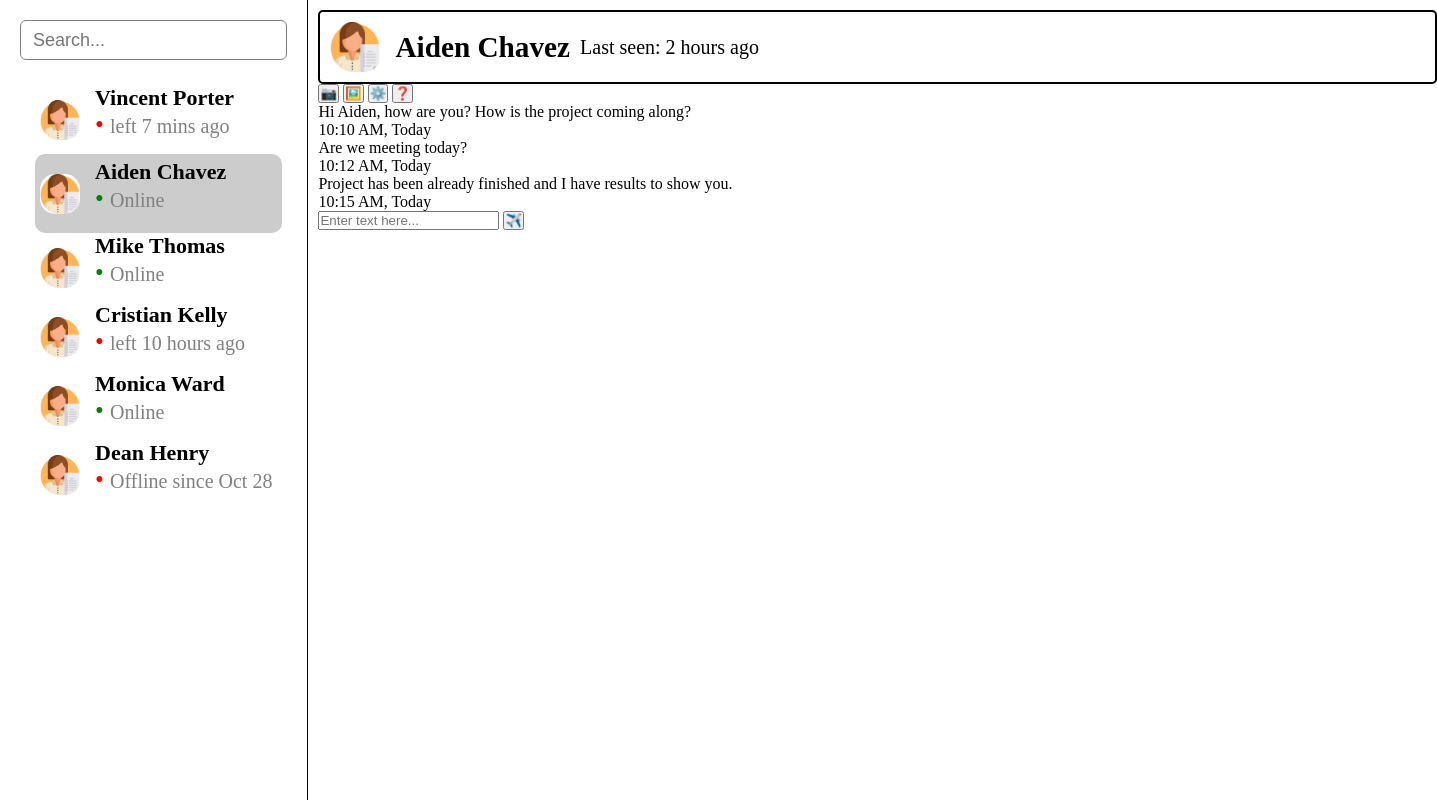
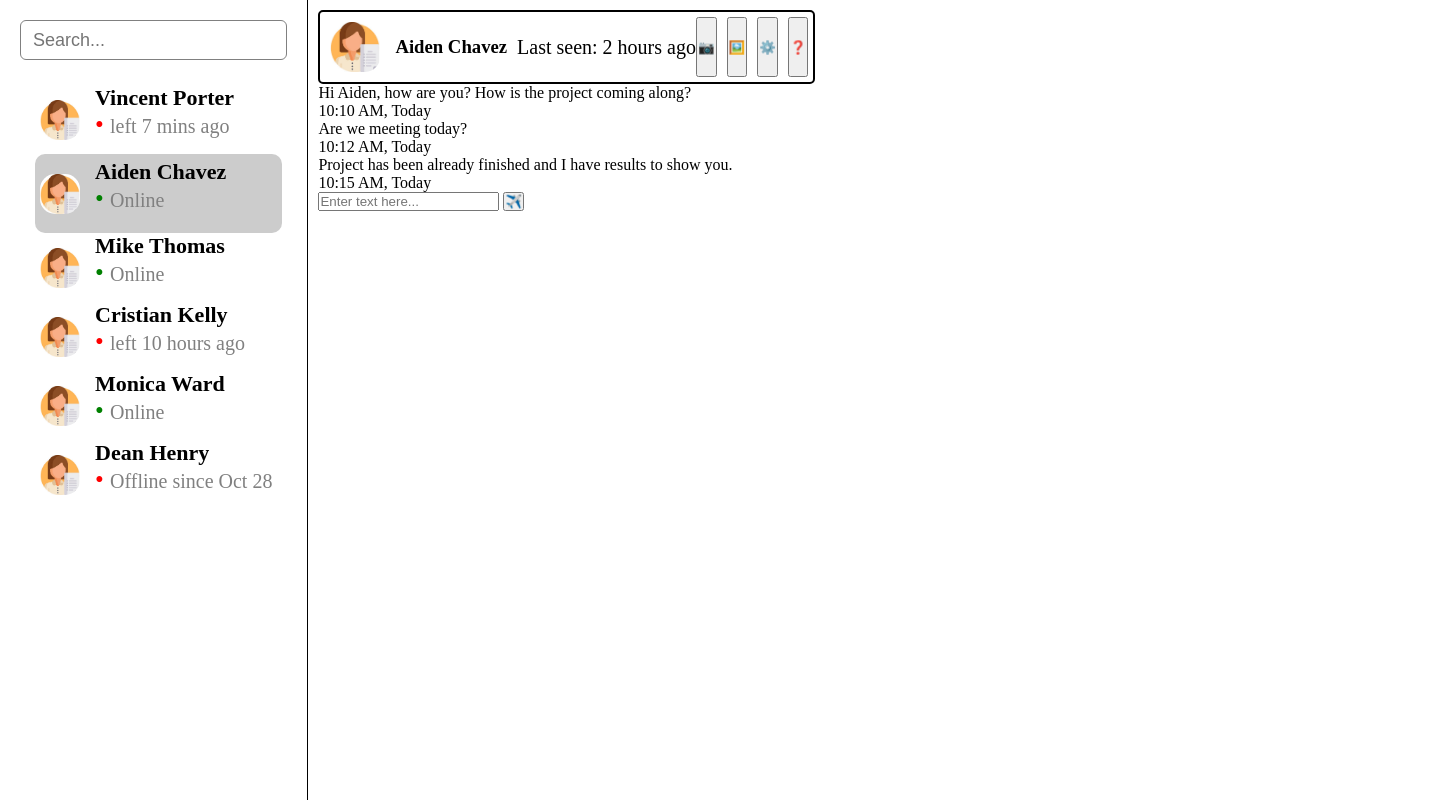
Before and after one commit to juanjoaracena/tp1, a plain HTML site: page index.html in a window 1280 px wide. Shown: the whole page, 1437 px wide, since content can reach past the window. Drawn offline with Linux system fonts and the light colour scheme.

Commit message:
terminando html

```diff
--- a/index.html
+++ b/index.html
@@ -59,7 +59,7 @@
       </ul>
     </aside>
     <main class="chat">
-      <section>
+      <section class="barra">
         <div class="chat-header">
           <img src="avatar.jpeg" alt="imagen de perfil" width="50px">
           <h3>Aiden Chavez</h3>
@@ -67,9 +67,9 @@
         </div>
         <div class="chat-actions">
           <button title="Sacar foto">📷</button>
-          <button>🖼️</button>
-          <button>⚙️</button>
-          <button>❓</button>
+          <button title="galeria">🖼️</button>
+          <button title="ajustes">⚙️</button>
+          <button title="help">❓</button>
         </div>
       </section>
       <section class="chat-messages">
--- a/style.css
+++ b/style.css
@@ -50,12 +50,8 @@ li {
 .chat-header
  {
         display: flex;
-        border: 2px black solid;
-        border-radius: 5px;
-        padding: 5px;
-        font-size: 25px;
-        width: 100%;
-        justify-content:start;
+         width: 100%;
+        justify-content:flex-start;
         align-items: center;
         gap: 10px;
         width: 250%;
@@ -124,3 +120,16 @@ body
     width: 100%;
 
 }
+.chat-actions
+{
+    display: flex;
+    gap: 10px;
+}
+.barra
+{
+    display: flex;
+    justify-content: space-between;
+     border: 2px black solid;
+        border-radius: 5px;
+        padding: 5px;
+ }
```
